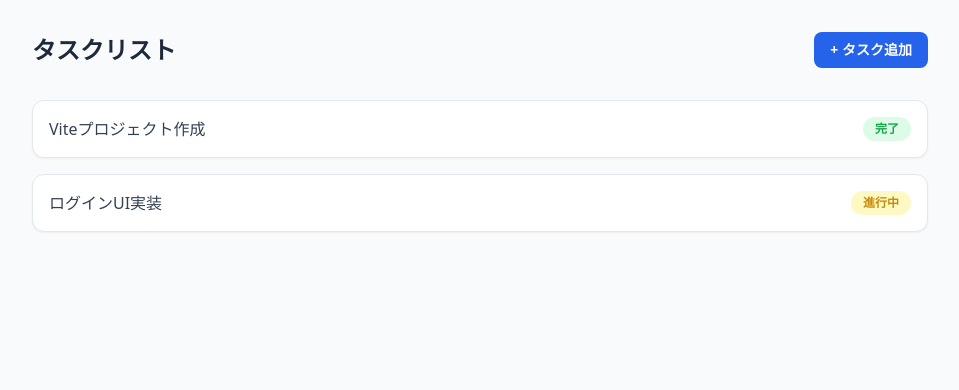
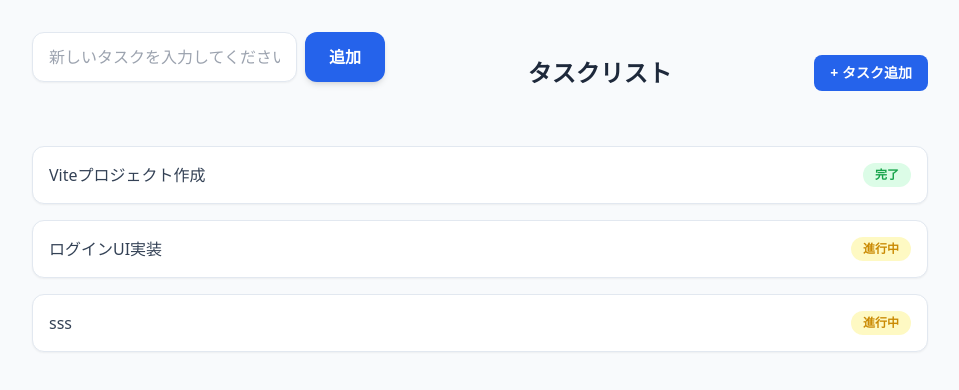
Before and after one commit to kbm1353/my-daily-project, a React (Vite) app in the folder TaskFlow/: page /dashboard in a window 1280 px wide. Shown: the top 390 px of the page, without its empty margins (160-1119 px from the left). Built offline with nearby package versions, Linux system fonts and the light colour scheme; data requests are answered from the project's data file.

Commit message:
新規業務登録機能の実装

```diff
--- a/TaskFlow/db.json
+++ b/TaskFlow/db.json
@@ -1,6 +1,20 @@
 {
   "tasks": [
-    { "id": 1, "title": "Viteプロジェクト作成", "status": "完了" },
-    { "id": 2, "title": "ログインUI実装", "status": "進行中" }
-  ]
+    {
+      "id": "1",
+      "title": "Viteプロジェクト作成",
+      "status": "完了"
+    },
+    {
+      "id": "2",
+      "title": "ログインUI実装",
+      "status": "進行中"
+    },
+    {
+      "id": "bda9",
+      "title": "sss",
+      "status": "進行中"
+    }
+  ],
+  "$schema": "./node_modules/json-server/schema.json"
 }
--- a/TaskFlow/src/pages/Dashboard.tsx
+++ b/TaskFlow/src/pages/Dashboard.tsx
@@ -11,6 +11,7 @@
 const Dashboard = () => {
   // サーバーから受け取ったデータを保存するための領域（初期値は空の配列 []）
   const [tasks, setTasks] = useState<Task[]>([]);
+  const [newTask, setNewTask] = useState(""); // 入力欄に入力した文字の保存
 
   // 初回レンダリング時に実行される関数
   useEffect(() => {
@@ -27,10 +28,47 @@
     fetchTasks();
   }, []);
 
+  const addTask = async (e: React.FormEvent) => {
+    e.preventDefault();
+
+    if (!newTask.trim()) return; // 空欄の場合は何もしない
+
+    try {
+      // 1. サーバー（JSON Server）にデータを送信（POST）
+      const response = await axios.post("http://localhost:3001/tasks", {
+        title: newTask,
+        status: "進行中", // デフォルト値は「進行中」に設定
+      });
+
+      // 2. サーバーに保存されたデータを画面のリストにもすぐ反映
+      setTasks([...tasks, response.data]);
+
+      // 3. 入力欄を空にする
+      setNewTask("");
+    } catch (error) {
+      alert("登録に失敗しました！");
+    }
+  };
+
   return (
     <div className="p-8 bg-slate-50 min-h-screen">
       <div className="max-w-4xl mx-auto">
         <header className="flex justify-between items-center mb-8">
+          <form onSubmit={addTask} className="mb-8 flex gap-2">
+            <input
+              type="text"
+              value={newTask}
+              onChange={(e) => setNewTask(e.target.value)}
+              placeholder="新しいタスクを入力してください"
+              className="flex-1 px-4 py-3 rounded-xl border border-slate-200 focus:ring-2 focus:ring-blue-500 outline-none transition-all shadow-sm"
+            />
+            <button
+              type="submit"
+              className="bg-blue-600 text-white px-6 py-3 rounded-xl font-bold hover:bg-blue-700 transition-all shadow-md active:scale-95"
+            >
+              追加
+            </button>
+          </form>
           <h1 className="text-2xl font-bold text-slate-800">タスクリスト</h1>
           <button className="bg-blue-600 text-white px-4 py-2 rounded-lg text-sm font-semibold">
             + タスク追加
```
